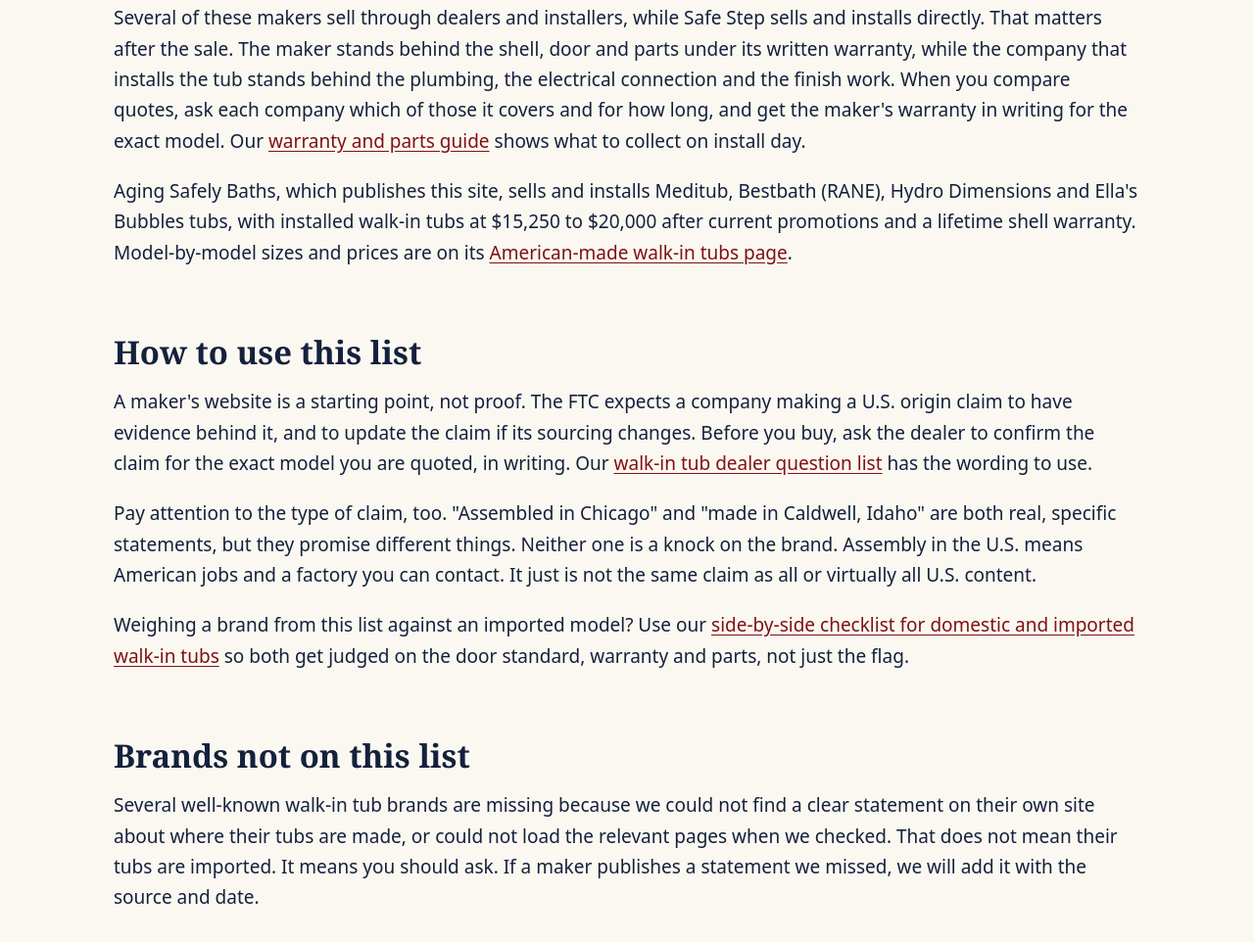
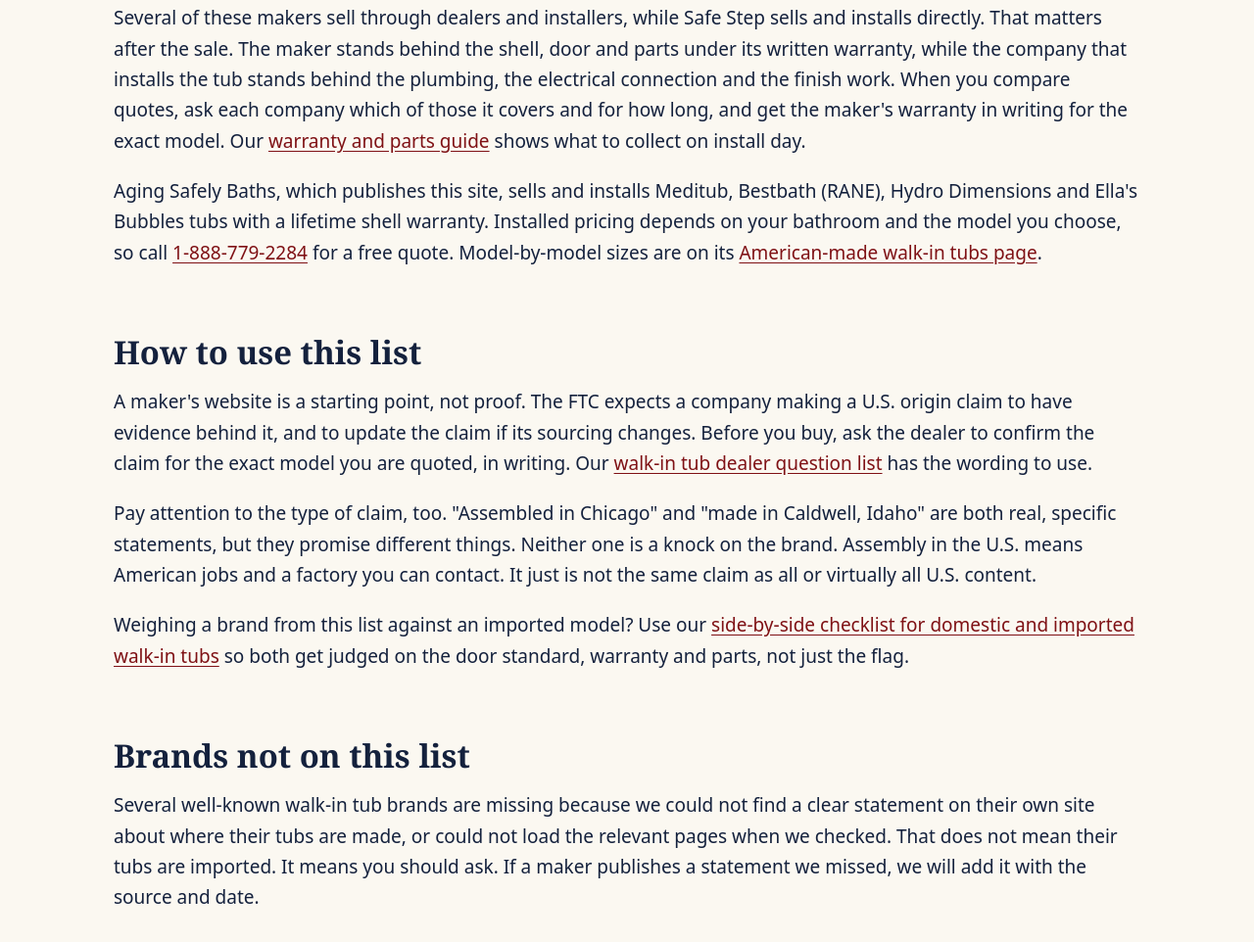
Before and after one commit to seniorhelper/madeinusawalkintubs.com, a plain HTML site: page us-walk-in-tub-manufacturers/index.html in a window 1280 px wide. Shown: the part 5740-6702 px from the top of the page at 98% size. Drawn offline with Linux system fonts and the light colour scheme.

Commit message:
Remove published installation prices per Aging Safely Baths ruling
Installed pricing now points to a free quote; grant and tax figures kept.

Co-Authored-By: Claude Opus 5.5 <noreply@anthropic.com>
Claude-Session: https://claude.ai/code/session_01K5sEpohfQ1BRxT7RyUVcNW

```diff
--- a/us-walk-in-tub-manufacturers/index.html
+++ b/us-walk-in-tub-manufacturers/index.html
@@ -239,7 +239,7 @@
 </figure>
 <h2>Manufacturer, dealer or installer: who stands behind the tub?</h2>
 <p>Several of these makers sell through dealers and installers, while Safe Step sells and installs directly. That matters after the sale. The maker stands behind the shell, door and parts under its written warranty, while the company that installs the tub stands behind the plumbing, the electrical connection and the finish work. When you compare quotes, ask each company which of those it covers and for how long, and get the maker's warranty in writing for the exact model. Our <a href="/warranty-and-parts/">warranty and parts guide</a> shows what to collect on install day.</p>
-<p>Aging Safely Baths, which publishes this site, sells and installs Meditub, Bestbath (RANE), Hydro Dimensions and Ella's Bubbles tubs, with installed walk-in tubs at $15,250 to $20,000 after current promotions and a lifetime shell warranty. Model-by-model sizes and prices are on its <a href="https://www.agingsafelybaths.com/american-made-walk-in-tubs/">American-made walk-in tubs page</a>.</p>
+<p>Aging Safely Baths, which publishes this site, sells and installs Meditub, Bestbath (RANE), Hydro Dimensions and Ella's Bubbles tubs with a lifetime shell warranty. Installed pricing depends on your bathroom and the model you choose, so call <a href="tel:+18887792284">1-888-779-2284</a> for a free quote. Model-by-model sizes are on its <a href="https://www.agingsafelybaths.com/american-made-walk-in-tubs/">American-made walk-in tubs page</a>.</p>
 <h2>How to use this list</h2>
 <p>A maker's website is a starting point, not proof. The FTC expects a company making a U.S. origin claim to have evidence behind it, and to update the claim if its sourcing changes. Before you buy, ask the dealer to confirm the claim for the exact model you are quoted, in writing. Our <a href="/dealer-questions/">walk-in tub dealer question list</a> has the wording to use.</p>
 <p>Pay attention to the type of claim, too. "Assembled in Chicago" and "made in Caldwell, Idaho" are both real, specific statements, but they promise different things. Neither one is a knock on the brand. Assembly in the U.S. means American jobs and a factory you can contact. It just is not the same claim as all or virtually all U.S. content.</p>
```
Also changed, not shown: llms.txt.
